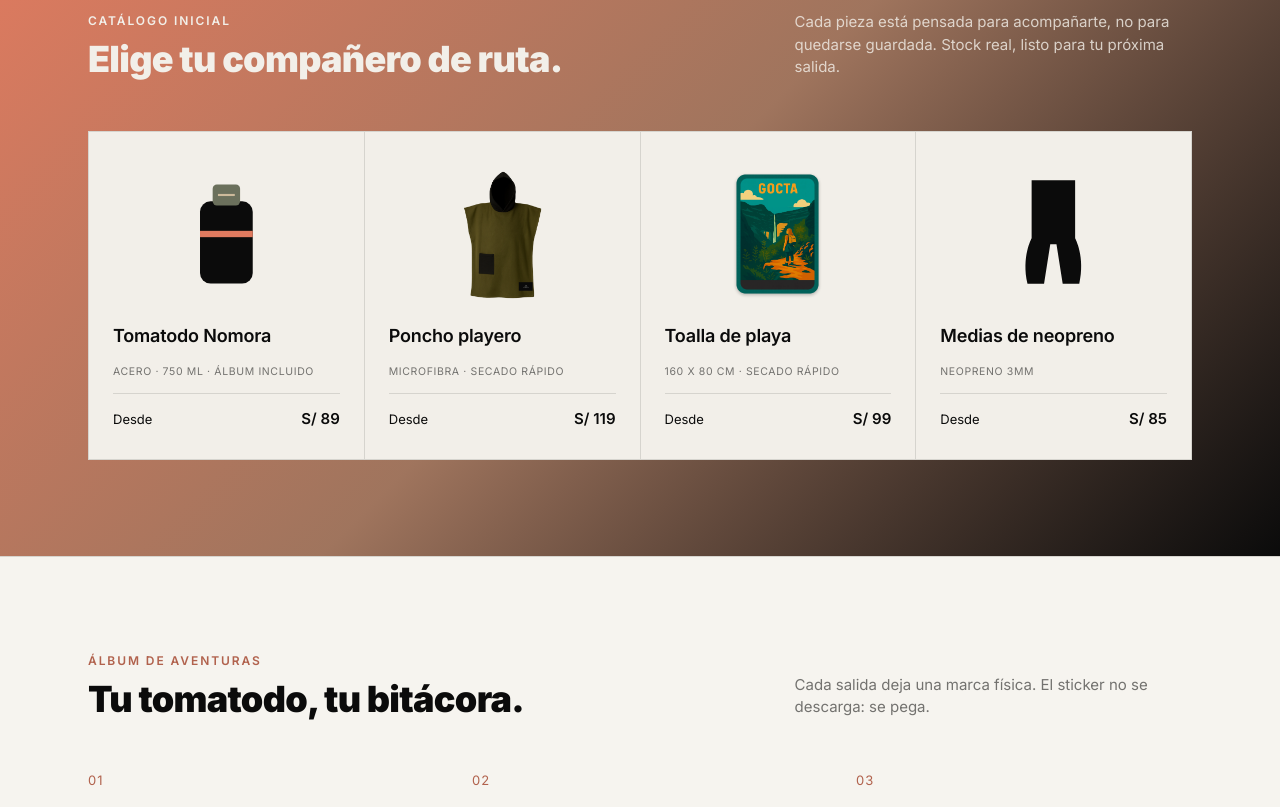
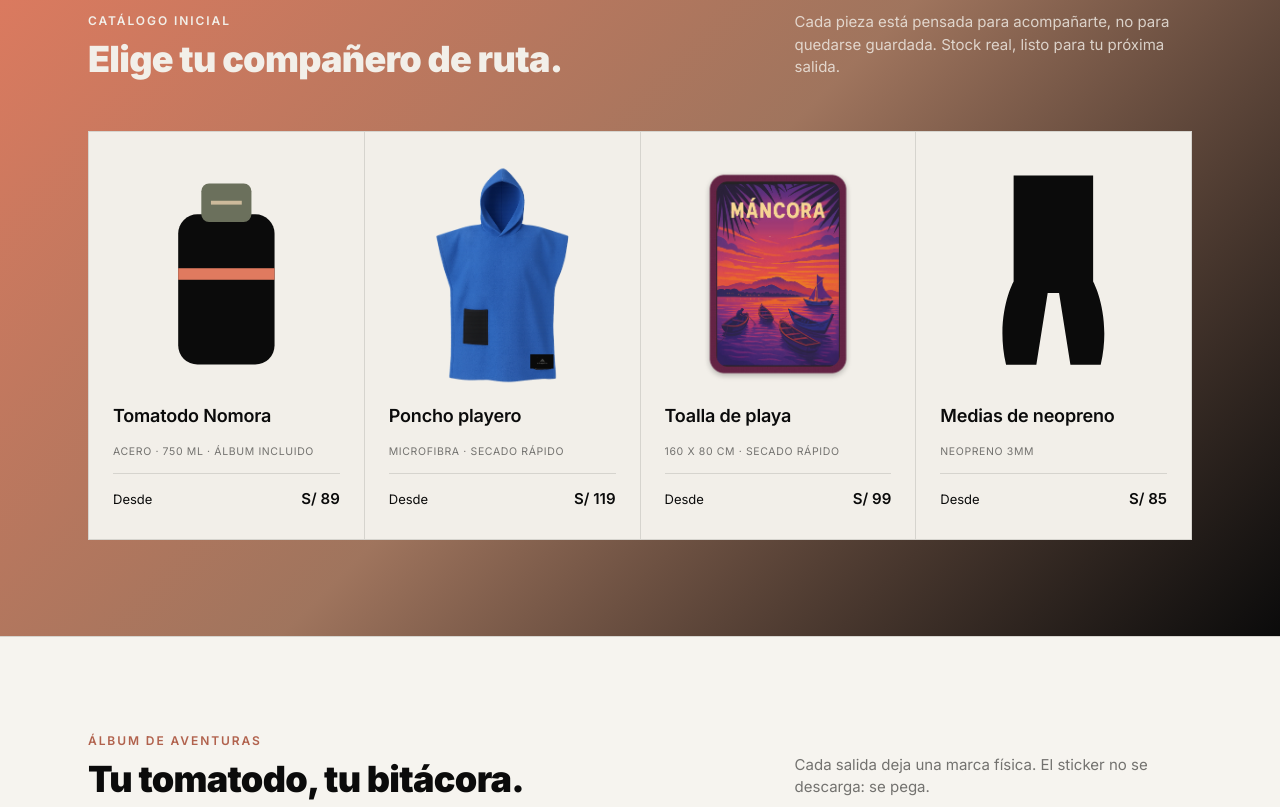
Before and after one commit to djvf89-byte/Nomora-web, a Next.js app: page / in a window 1280 px wide. Shown: the part 1660-2467 px from the top of the page. Built offline with nearby package versions, Linux system fonts and the light colour scheme; no server answers; the database is empty.

Commit message:
feat: poncho azul y toalla Máncora como variantes por defecto, imágenes de catálogo más grandes
Da más protagonismo a las fotos reales del catálogo y ajusta el orden de
variantes para mostrar Azul (poncho) y Máncora (toalla) primero.

```diff
--- a/src/components/marketing/catalogo-grid.tsx
+++ b/src/components/marketing/catalogo-grid.tsx
@@ -43,14 +43,14 @@ export function CatalogoGrid({ ofertas = {} }: { ofertas?: Record<string, number
               <Link
                 key={producto.slug}
                 href={`/catalogo/${producto.slug}`}
-                className="relative flex min-h-[320px] flex-col gap-3.5 bg-background px-6 py-7 transition-colors hover:bg-muted"
+                className="relative flex min-h-[400px] flex-col gap-3.5 bg-background px-6 py-7 transition-colors hover:bg-muted"
               >
                 {porcentaje > 0 && (
                   <span className="absolute top-4 right-4 rounded-full bg-accent px-2.5 py-1 text-[11px] font-semibold text-accent-foreground">
                     −{porcentaje}%
                   </span>
                 )}
-                <div className="relative flex h-[148px] items-center justify-center p-4">
+                <div className="relative flex h-[228px] items-center justify-center p-2">
                   {producto.variantes[0]?.imagen ? (
                     <Image
                       src={producto.variantes[0].imagen}
@@ -58,7 +58,7 @@ export function CatalogoGrid({ ofertas = {} }: { ofertas?: Record<string, number
                       fill
                       unoptimized
                       sizes="(min-width: 1024px) 25vw, (min-width: 640px) 50vw, 100vw"
-                      className="object-contain p-2"
+                      className="object-contain p-1"
                     />
                   ) : (
                     <ProductoIcono slug={producto.slug} />
--- a/src/constants/catalogo.ts
+++ b/src/constants/catalogo.ts
@@ -42,12 +42,12 @@ export const CATALOGO: Producto[] = [
     spec: "Microfibra · secado rápido",
     precioDesde: 119,
     variantes: [
+      { id: "poncho-s-azul", talla: "S", color: "Azul", imagen: "/productos/ponchos/poncho-azul.webp", medida: "95 x 66 cm", stock: 7 },
+      { id: "poncho-l-azul", talla: "L", color: "Azul", imagen: "/productos/ponchos/poncho-azul.webp", medida: "104 x 69 cm", stock: 0 },
       { id: "poncho-s-oliva", talla: "S", color: "Verde oliva", imagen: "/productos/ponchos/poncho-oliva.webp", medida: "95 x 66 cm", stock: 8 },
       { id: "poncho-l-oliva", talla: "L", color: "Verde oliva", imagen: "/productos/ponchos/poncho-oliva.webp", medida: "104 x 69 cm", stock: 6 },
       { id: "poncho-s-rosa", talla: "S", color: "Rosa", imagen: "/productos/ponchos/poncho-rosa.webp", medida: "95 x 66 cm", stock: 5 },
       { id: "poncho-l-rosa", talla: "L", color: "Rosa", imagen: "/productos/ponchos/poncho-rosa.webp", medida: "104 x 69 cm", stock: 3 },
-      { id: "poncho-s-azul", talla: "S", color: "Azul", imagen: "/productos/ponchos/poncho-azul.webp", medida: "95 x 66 cm", stock: 7 },
-      { id: "poncho-l-azul", talla: "L", color: "Azul", imagen: "/productos/ponchos/poncho-azul.webp", medida: "104 x 69 cm", stock: 0 },
       { id: "poncho-s-negro", talla: "S", color: "Negro", imagen: "/productos/ponchos/poncho-negro.webp", medida: "95 x 66 cm", stock: 4 },
       { id: "poncho-l-negro", talla: "L", color: "Negro", imagen: "/productos/ponchos/poncho-negro.webp", medida: "104 x 69 cm", stock: 2 },
     ],
@@ -60,9 +60,9 @@ export const CATALOGO: Producto[] = [
     spec: "160 x 80 cm · secado rápido",
     precioDesde: 99,
     variantes: [
+      { id: "toalla-mancora", diseno: "Máncora", imagen: "/productos/toallas/toalla-mancora.webp", stock: 9 },
       { id: "toalla-gocta", diseno: "Gocta", imagen: "/productos/toallas/toalla-gocta.webp", stock: 10 },
       { id: "toalla-lima", diseno: "Lima", imagen: "/productos/toallas/toalla-lima.webp", stock: 14 },
-      { id: "toalla-mancora", diseno: "Máncora", imagen: "/productos/toallas/toalla-mancora.webp", stock: 9 },
       { id: "toalla-padel", diseno: "Padel", imagen: "/productos/toallas/toalla-padel.webp", stock: 6 },
       {
         id: "toalla-voley-playa",
```
